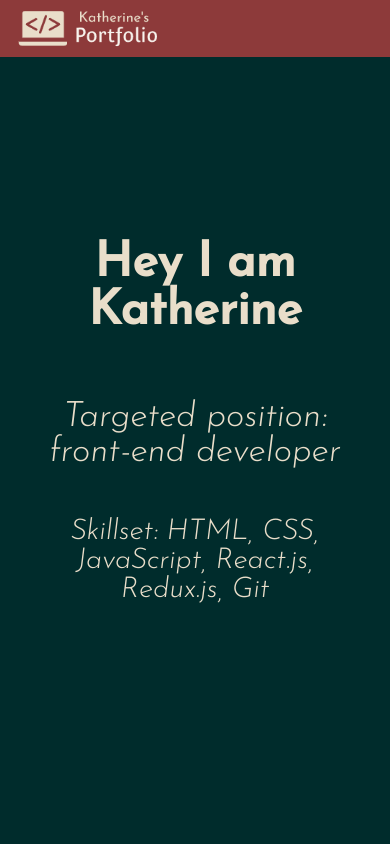
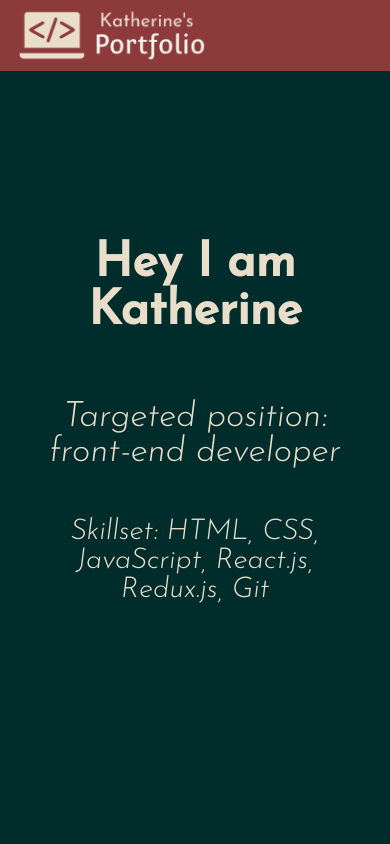
Before and after one commit to rendongzha/personal-portfolio, a React (Create React App) app: page / in a window 390 px wide. Shown: the top 844 px of the page. Built offline with nearby package versions, Linux system fonts and the light colour scheme.

Commit message:
responsive adjustment 2

```diff
--- a/src/components/Navbar.module.css
+++ b/src/components/Navbar.module.css
@@ -28,11 +28,14 @@
 }
 
 .navbar a:hover {
-  color: white;
+  color: #f4eee8;
 }
 
 @media screen and (max-width: 450px) {
   .navbar {
     display: none;
   }
+  .logo {
+    width: 12rem;
+  }
 }
--- a/src/components/Welcome.module.css
+++ b/src/components/Welcome.module.css
@@ -5,7 +5,7 @@
   display: grid;
   place-content: center;
   color: var(--color-yellow);
-  padding: 0 3rem;
+  padding: 0 2rem;
 }
 
 .welcome h1 {
```
